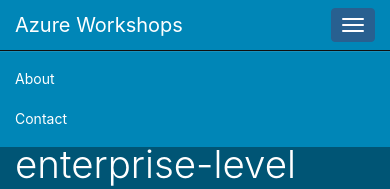
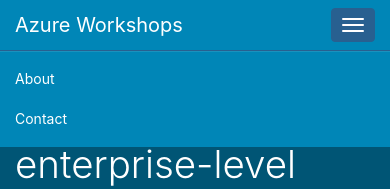
Before and after one commit to AzureWorkshops/AzureWorkshops, a plain HTML site: page index.html in a window 390 px wide. Both pictures are taken after a click on the button "Toggle navigation". Shown: the top 189 px of the page. Drawn offline with nearby package versions, Linux system fonts and the light colour scheme; no server answers.

Commit message:
update more colors on mobile view

```diff
--- a/css/custom.css
+++ b/css/custom.css
@@ -249,3 +249,7 @@ input[type="radio"].styled:checked + label:after {
 .navbar-inverse .navbar-toggle:focus, .navbar-inverse .navbar-toggle:hover {
     background-color: #286090;
 }
+
+.navbar-inverse .navbar-collapse, .navbar-inverse .navbar-form {
+    border-color: #286090;
+}
```
